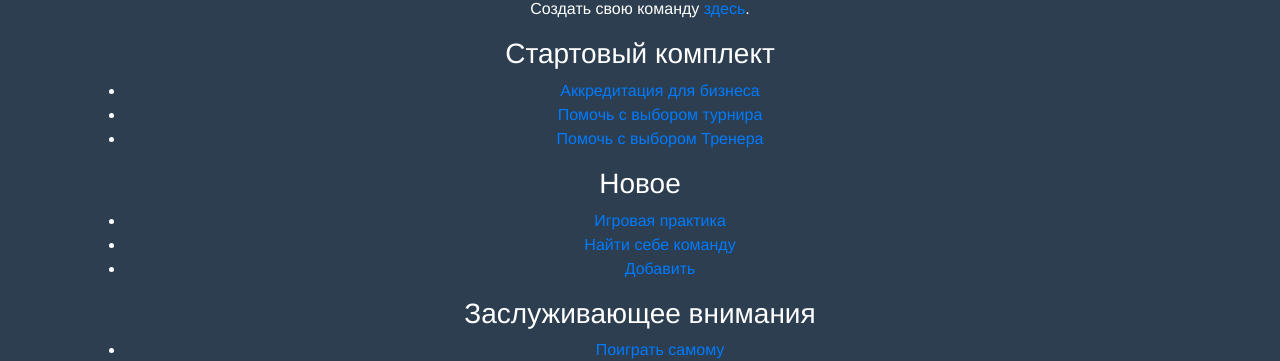
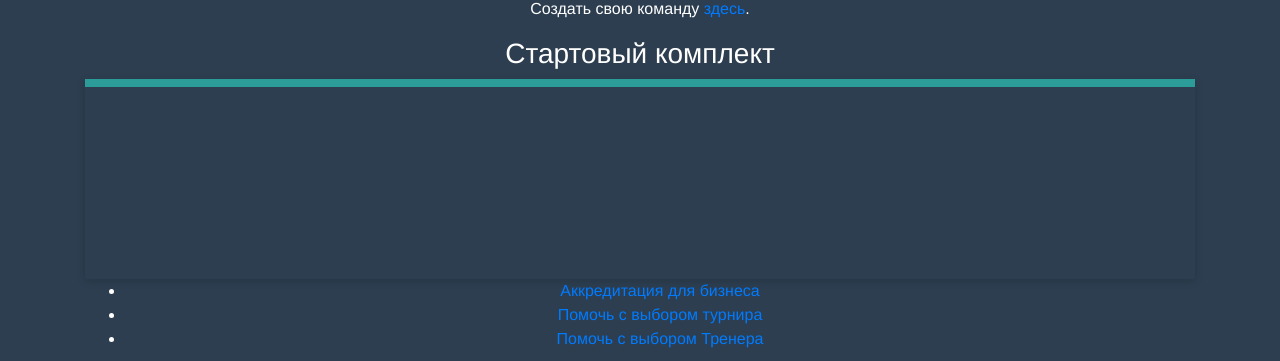
Before and after one commit to superpuper32/sportsspace-admin, a Vue app in the folder admin-app/: page /teams in a window 1280 px wide. Shown: the part 311-672 px from the top of the page. Built offline with nearby package versions, Linux system fonts and the light colour scheme; no server answers.

Commit message:
team recomend card added

```diff
--- /dev/null
+++ b/admin-app/src/components/TeamRecomend.vue
@@ -0,0 +1,45 @@
+<template>
+  <a href="#" class="team-recomend">
+    <div class="team-recomend__link-card">
+      <div class="team-recomend__line"></div>
+    </div>
+  </a>
+</template>
+
+<script>
+export default {
+  name: 'TeamRecomend',
+  props: {
+    team: {
+      type: Object,
+      required: true
+    }
+  }
+}
+</script>
+
+<style scoped lang="scss">
+.team-recomend {
+  text-decoration: none;
+  border-top: 1px solid #2c9c98;
+
+  &__link-card {
+    height: 12.5rem;
+    color: #484848;
+    background: #2c3e50;
+    border-radius: 2px;
+    box-shadow: 0 2px 8px 0 rgba(0, 0, 0, 0.15);
+    position: relative;
+    transition: box-shadow 0.25s ease-in;
+  }
+
+  &__line {
+    position: absolute;
+    top: 0;
+    left: 0;
+    height: 0.5rem;
+    width: 100%;
+    background-color: rgb(44, 156, 152);
+  }
+}
+</style>
--- a/admin-app/src/views/Teams.vue
+++ b/admin-app/src/views/Teams.vue
@@ -14,6 +14,7 @@
       <a href="#" target="_blank" rel="noopener">здесь</a>.
     </p>
     <h3>Стартовый комплект</h3>
+    <team-recomend v-bind="team" />
     <ul>
       <li>
         <a href="#" target="_blank" rel="noopener">Аккредитация для бизнеса</a>
@@ -58,7 +59,8 @@ import axios from 'axios'
 export default {
   name: 'Teams',
   components: {
-    TeamCard: () => import('@/components/TeamCard.vue')
+    TeamCard: () => import('@/components/TeamCard.vue'),
+    TeamRecomend: () => import('@/components/TeamRecomend.vue')
   },
   data: function() {
     return {
```
